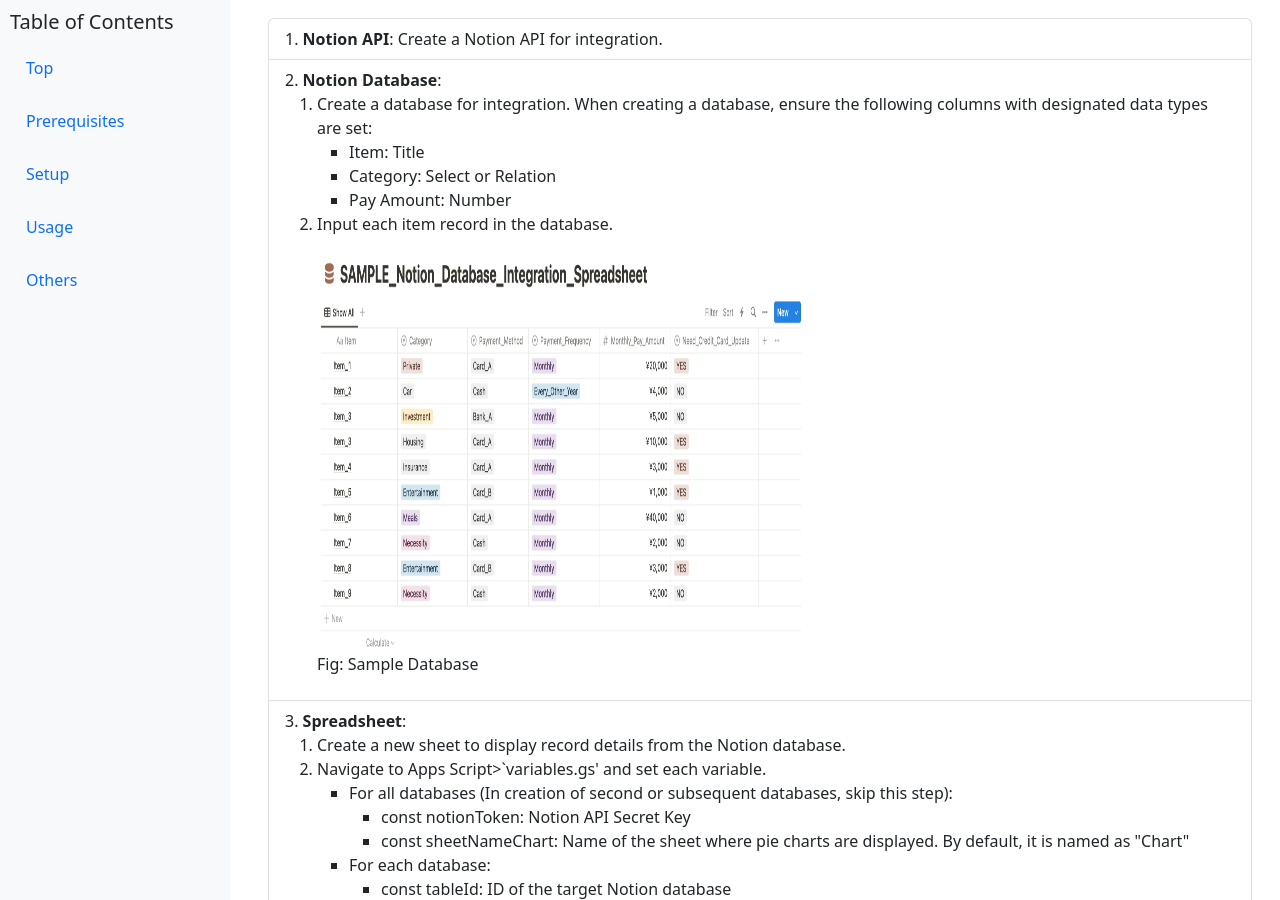
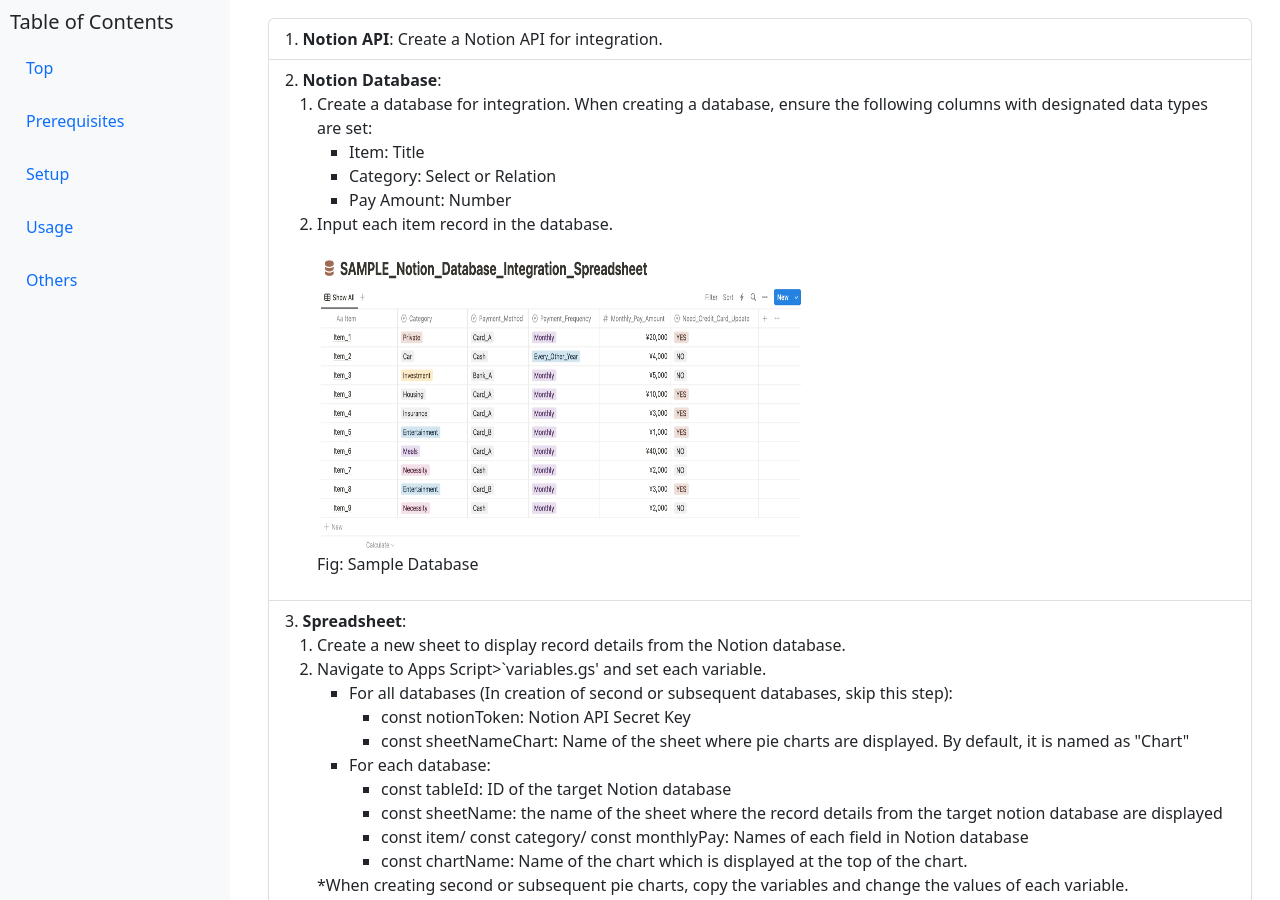
Before and after one commit to tsato21/notion-sheets-chart, a Jekyll site: the page built from docs/index.html, in a window 1280 px wide and 900 px high, scrolled down 681 px. Built offline with Jekyll 4.4.1, drawn with Linux system fonts in a browser that asks for light colours.

Commit message:
Update index.html

```diff
--- a/docs/index.html
+++ b/docs/index.html
@@ -50,7 +50,7 @@
                 </li>
                 <li>Input each item record in the database.</li>
                 <figure class="resize-image my-3">
-                  <img src="assets/images/sample-database.png" alt="Sample Database" style="width: 500px; height: 400px;" loading="lazy">
+                  <img src="assets/images/sample-database.png" alt="Sample Database" style="width: 500px; height: 300px;" loading="lazy">
                   <figcaption>Fig: Sample Database</figcaption>
                 </figure>
               </ol>
```
